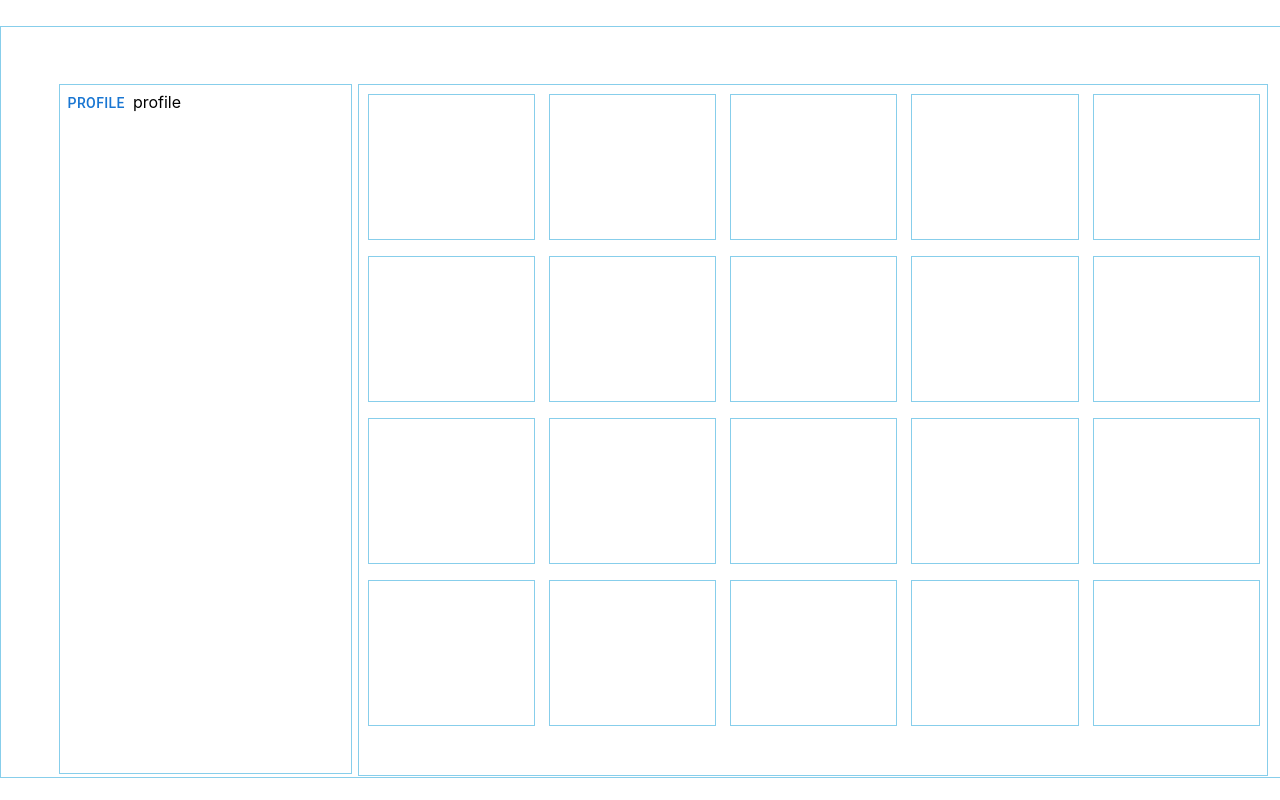
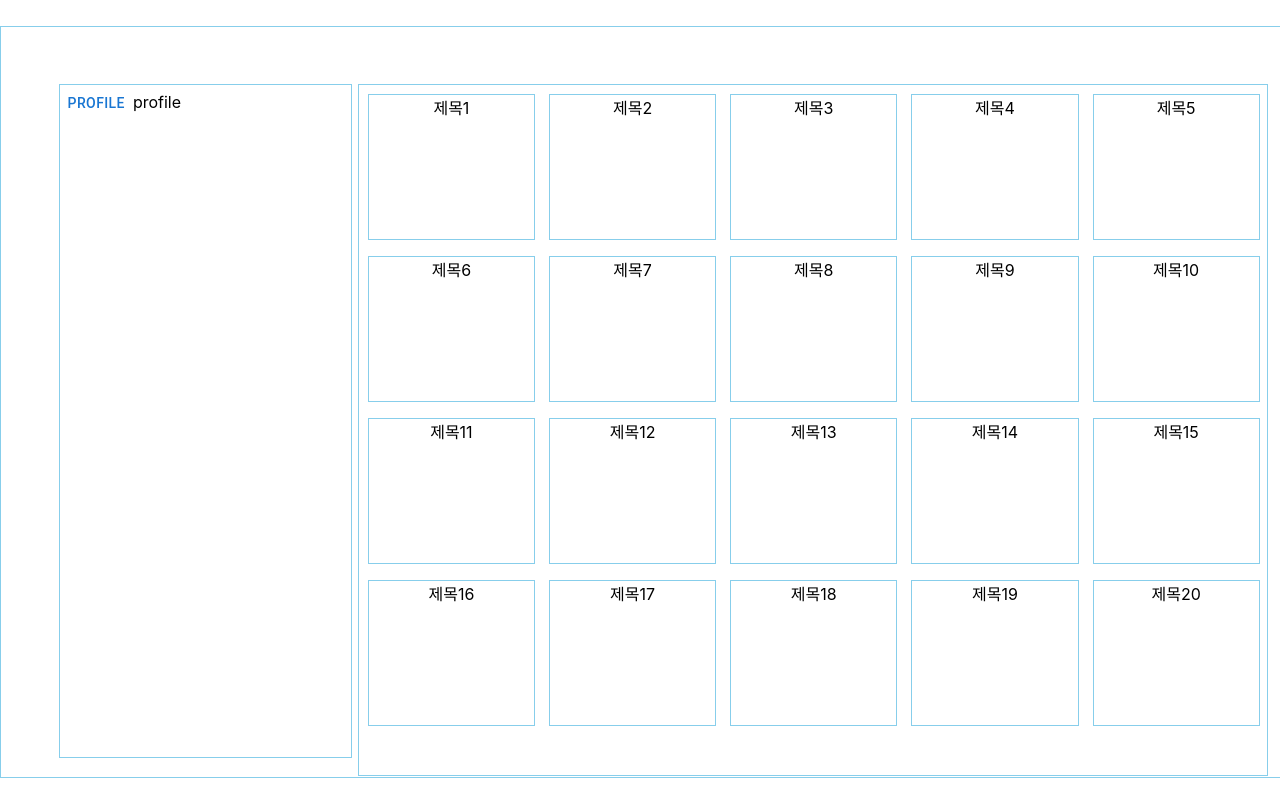
Before and after one commit to HyeGyoungPark/FrontEnd, a React (Create React App) app: page / in a window 1280 px wide. Shown: the top 800 px of the page. Built offline with nearby package versions, Linux system fonts and the light colour scheme.

Commit message:
sohyun 6th commit

```diff
--- a/src/component/ui/ContentBox.jsx
+++ b/src/component/ui/ContentBox.jsx
@@ -4,8 +4,12 @@ import { Grid } from '@mui/material';
 import { Button } from '@mui/material';
 
 
-function ContentBox({Move}){ // 상위 component에서 전달한 이름 그대로 받기
-    const [visible, SetVisible] = useState(false);
+function ContentBox(props){ // 상위 component에서 전달한 이름 그대로 받기
+
+    const {Move, id, title, content, setId, setTitle, setContent} = props;
+
+    const [visible1, setVisible1] = useState(false);
+    const [visible2, setVisible2] = useState(true);
 
     return(
         <Grid item xs={12} sm={2.4}>
@@ -21,15 +25,24 @@ function ContentBox({Move}){ // 상위 component에서 전달한 이름 그대
                         backgroundColor: 'lightgray'
                     }
                 }}
-                onMouseOver={()=>{ // 마우스 올리면 Link 보이게
-                    SetVisible(true);
+                onMouseOver={()=>{
+                    setVisible1(true); // 마우스 올리면 Button 보이게
+                    setVisible2(false); // 마우스 올리면 글 안보이게
                 }}
-                onMouseOut={()=>{ // 마우스 내리면 Link 안보이게
-                    SetVisible(false);
+                onMouseOut={()=>{
+                    setVisible1(false); // 마우스 내리면 Button 안보이게
+                    setVisible2(true); // 마우스 내리면 글 보이게
                 }}
             >
                 {
-                    visible
+                    visible2
+
+                    &&
+
+                    title
+                }
+                {
+                    visible1
 
                     &&
 
@@ -39,14 +52,16 @@ function ContentBox({Move}){ // 상위 component에서 전달한 이름 그대
                             border: '1px solid skyblue'
                         }}
 
-                        onClick={
-                            Move // 여기에 받은 이름 써주기
-                        }
+                        onClick={ () => { // 함수 여러개 전달 가능
+                            Move(); // 여기에 받은 이름 써주기
+                            setId(id); // 하위 component에서 상위 component로 data 전달
+                            setTitle(title);
+                            setContent(content);
+                        }}
                     >
-                        글 보기!
+                        자세히 보기
                     </Button>
                 }
-
             </Box>
         </Grid>
     );
--- a/src/component/ui/ContentGrid.jsx
+++ b/src/component/ui/ContentGrid.jsx
@@ -1,10 +1,35 @@
-import React, { useState, useRef } from "react";
+import React, { useState, useRef, useEffect } from "react";
 import { Box } from '@mui/material';
 import { Grid } from '@mui/material';
 import { Button } from '@mui/material';
 import ContentBox from "./ContentBox";
+import HiddenContentBox from "./HiddenContentBox";
 
+const list = [
+    {id: 1, title: '제목1', content: '글1'},
+    {id: 2, title: '제목2', content: '글2'},
+    {id: 3, title: '제목3', content: '글3'},
+    {id: 4, title: '제목4', content: '글4'},
+    {id: 5, title: '제목5', content: '글5'},
 
+    {id: 6, title: '제목6', content: '글6'},
+    {id: 7, title: '제목7', content: '글7'},
+    {id: 8, title: '제목8', content: '글8'},
+    {id: 9, title: '제목9', content: '글9'},
+    {id: 10, title: '제목10', content: '글10'},
+
+    {id: 11, title: '제목11', content: '글11'},
+    {id: 12, title: '제목12', content: '글12'},
+    {id: 13, title: '제목13', content: '글13'},
+    {id: 14, title: '제목14', content: '글14'},
+    {id: 15, title: '제목15', content: '글15'},
+
+    {id: 16, title: '제목16', content: '글16'},
+    {id: 17, title: '제목17', content: '글17'},
+    {id: 18, title: '제목18', content: '글18'},
+    {id: 19, title: '제목19', content: '글19'},
+    {id: 20, title: '제목20', content: '글20'}
+]
 
 function ContentGrid(){
 
@@ -22,6 +47,25 @@ function ContentGrid(){
         stay.current.focus();
     };
 
+    const [id, setId] = useState();
+    const [title, setTitle] = useState();
+    const [content, setContent] = useState();
+
+    /* 나중에 서버통신할 때 사용
+    const [posts, setPosts] = useState([]);
+
+    const getPosts = () => {
+        axios
+        .get('서버주소') //axios를 통해 HTTP 요청을 보내는 코드
+        .then( (response) => { //then()에서는 HTTP 요청을 통해 받아온 data를 처리할 수 있다
+            setPosts(response.data); // 이전에 useState으로 생성했던 setPosts 함수를 통해 data를 posts에 저장
+        })
+    }
+
+    useEffect(getPosts, []);
+    */
+
+
 
     return(
         <Grid container spacing={6}>
@@ -32,7 +76,7 @@ function ContentGrid(){
                         <Box
                             sx={{
                                 width: '100%',
-                                height: '86vh',
+                                height: '84vh',
                                 border: '1px solid skyblue'
                             }}
                             //ref={stay} -> 여기쓰면 적용안됨
@@ -57,29 +101,15 @@ function ContentGrid(){
 
                             <Grid container spacing={2}>
                                 {/* 하위 component로 전달할 함수 매개변수로 주기 */}
-                                <ContentBox Move={Move} ></ContentBox>
-                                <ContentBox Move={Move} ></ContentBox>
-                                <ContentBox Move={Move} ></ContentBox>
-                                <ContentBox Move={Move} ></ContentBox>
-                                <ContentBox Move={Move} ></ContentBox>
 
-                                <ContentBox Move={Move} ></ContentBox>
-                                <ContentBox Move={Move} ></ContentBox>
-                                <ContentBox Move={Move} ></ContentBox>
-                                <ContentBox Move={Move} ></ContentBox>
-                                <ContentBox Move={Move} ></ContentBox>
+                                {/*서버통신할 때 사용
+                                <ContentBox Move={Move} post={posts}></ContentBox>
+                                */}
 
-                                <ContentBox Move={Move} ></ContentBox>
-                                <ContentBox Move={Move} ></ContentBox>
-                                <ContentBox Move={Move} ></ContentBox>
-                                <ContentBox Move={Move} ></ContentBox>
-                                <ContentBox Move={Move} ></ContentBox>
-
-                                <ContentBox Move={Move} ></ContentBox>
-                                <ContentBox Move={Move} ></ContentBox>
-                                <ContentBox Move={Move} ></ContentBox>
-                                <ContentBox Move={Move} ></ContentBox>
-                                <ContentBox Move={Move} ></ContentBox>
+                                {/* map 함수를 사용해야 data가 1개씩 전달됨 & data수만큼 글 생성 */}
+                                { list.map((list) => (
+                                   <ContentBox Move={Move} setId={setId} setTitle={setTitle} setContent={setContent} key={list.id} {...list}></ContentBox>
+                                ))}
                             </Grid>
                         </Box>
                     </Grid>
@@ -111,6 +141,7 @@ function ContentGrid(){
                         >
                             X
                         </Button>
+                        <HiddenContentBox id={id} title={title} content={content}></HiddenContentBox>
                     </Box>
                 </Grid>
             }
--- /dev/null
+++ b/src/component/ui/HiddenContentBox.jsx
@@ -0,0 +1,19 @@
+import React, { useState } from "react";
+import { Box } from '@mui/material';
+import { Grid } from '@mui/material';
+import { Button } from '@mui/material';
+
+function HiddenContentBox(props) {
+
+    const {id, title, content} = props;
+
+    return(
+        <p>
+            제목: {title}
+            <br/>
+            내용: {content}
+        </p>
+    );
+}
+
+export default HiddenContentBox;
```
